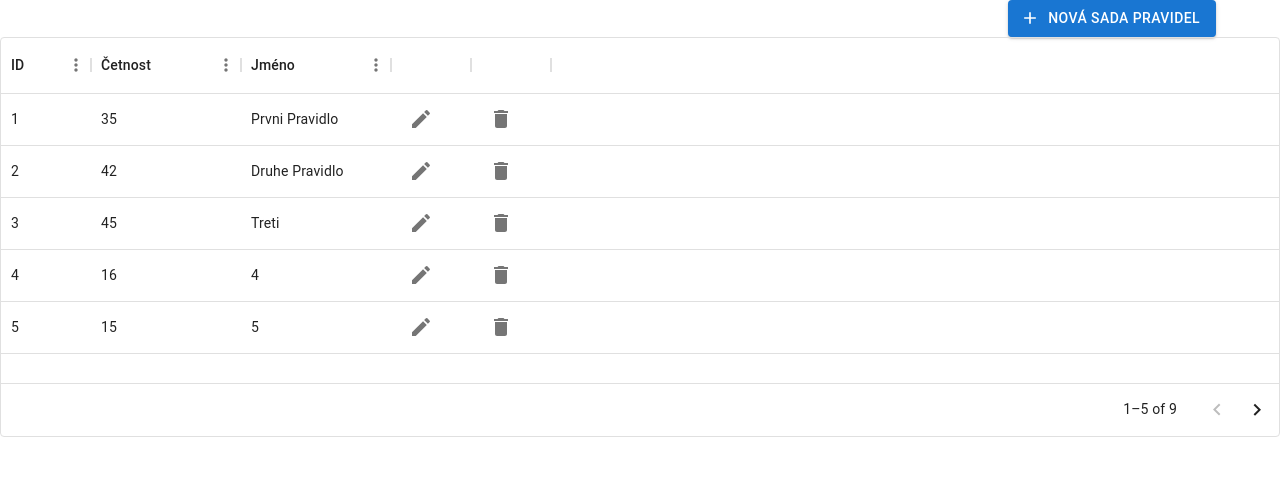
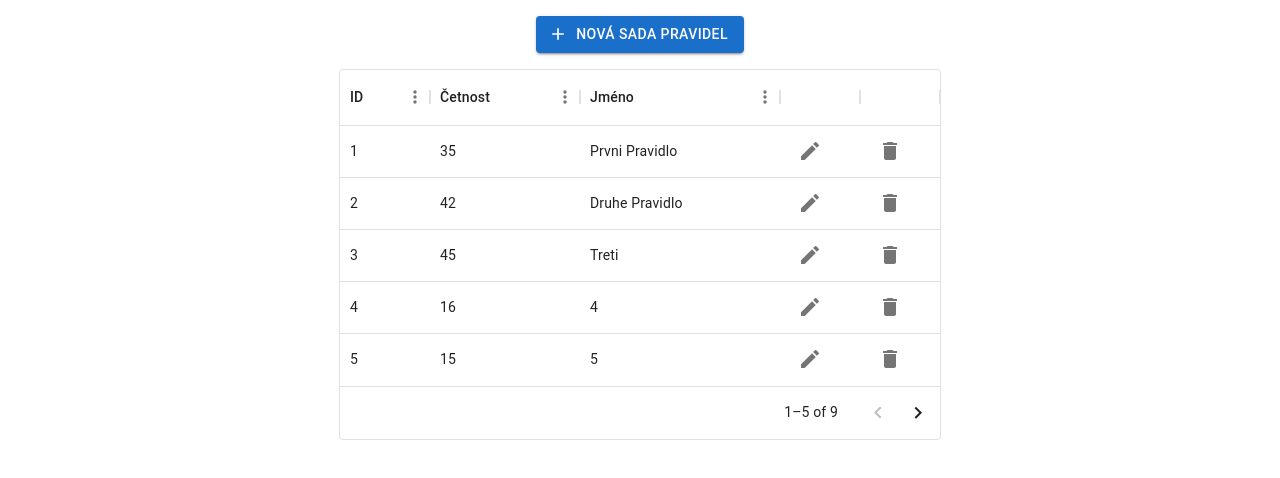
Before and after one commit to davidzemancz/hackathon_abra_2023, a React (Create React App) app in the folder frontend/: page /pravidla in a window 1280 px wide. Shown: the top 478 px of the page. Built offline with nearby package versions, Linux system fonts and the light colour scheme.

Commit message:
design stonks

```diff
--- a/frontend/src/DetailPravidla.js
+++ b/frontend/src/DetailPravidla.js
@@ -19,7 +19,7 @@ function DetailPravidla(){
                         textAlign: 'center',
                         width: 800
                     }}>
-                <Button sx={{ m: 2 }} variant="contained">
+                <Button sx={{ m: 2, backgroundColor: '#196FCA' }} variant="contained">
                     Uložit
 
                 </Button>
@@ -138,7 +138,7 @@ export function GridPravidel(){
 
     return (
         <div>
-            <Button sx={{ m: 2 }} variant="contained" onClick={() => novyRadek()} startIcon={<AddIcon />}> Nové pravidlo </Button>
+            <Button sx={{ m: 2, backgroundColor: '#196FCA' }} variant="contained" onClick={() => novyRadek()} startIcon={<AddIcon />}> Nové pravidlo </Button>
             <DataGrid columns={columns} rows={rows} autoHeight
             sx={{
                 textAlign: 'center',
--- a/frontend/src/RozuctovaniFaktury.js
+++ b/frontend/src/RozuctovaniFaktury.js
@@ -76,7 +76,7 @@ function RozuctovaniFaktury() {
             </Grid>
             <Grid item xs={6}>
                 <Paper>
-                    <SeznamPravidel/>
+                    {/* <SeznamPravidel/> */}
                 </Paper>
             </Grid>
         </Grid>
--- a/frontend/src/SeznamPravidel.js
+++ b/frontend/src/SeznamPravidel.js
@@ -71,13 +71,11 @@ function SeznamPravidel(props)
             field: 'Četnost',
             headerName: 'Četnost',
             width: 150,
-            editable: true,
           },
           {
             field: 'Jméno',
             headerName: 'Jméno',
-            width: 150,
-            editable: true,
+            width: 200,
           },
           {
             field: 'Zobrazit',
@@ -112,19 +110,24 @@ function SeznamPravidel(props)
         }
 
         return (
-            <Box sx={{ height: 400, width: '100%' }}>
+            <Box
+            // sx={{ height: 400, width: '100%' }}
+            >
               <Container
               sx = {{
-                textAlign: 'right',
+                textAlign: 'center',
               }}>
-                <Button variant="contained"
+                <Button sx = {{m: 2, backgroundColor: '#196FCA'}} variant="contained"
            onClick={() => routeChangeToPravidlo} startIcon={<AddIcon />}>
             Nová sada pravidel
             </Button>
               </Container>
 
-
-              <DataGrid
+              <Container sx={{
+                        textAlign: 'center',
+                        width: 650
+                    }}>
+                      <DataGrid autoHeight
                 rows={rows}
                 columns={columns}
                 initialState={{
@@ -137,6 +140,8 @@ function SeznamPravidel(props)
                 pageSizeOptions={[5]}
                 disableRowSelectionOnClick
               />
+             </Container>
+
             </Box>
           );
     }
```
